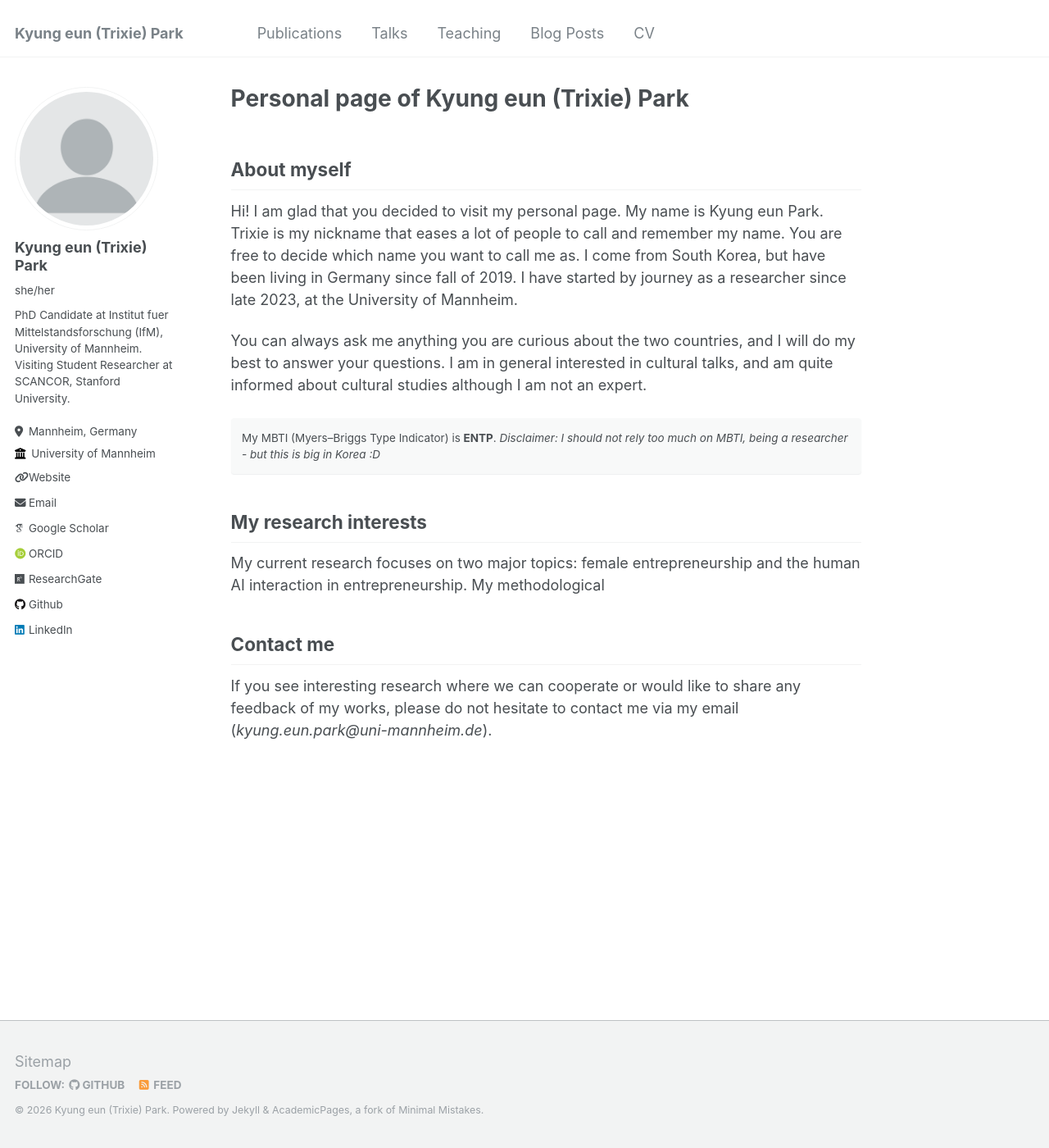
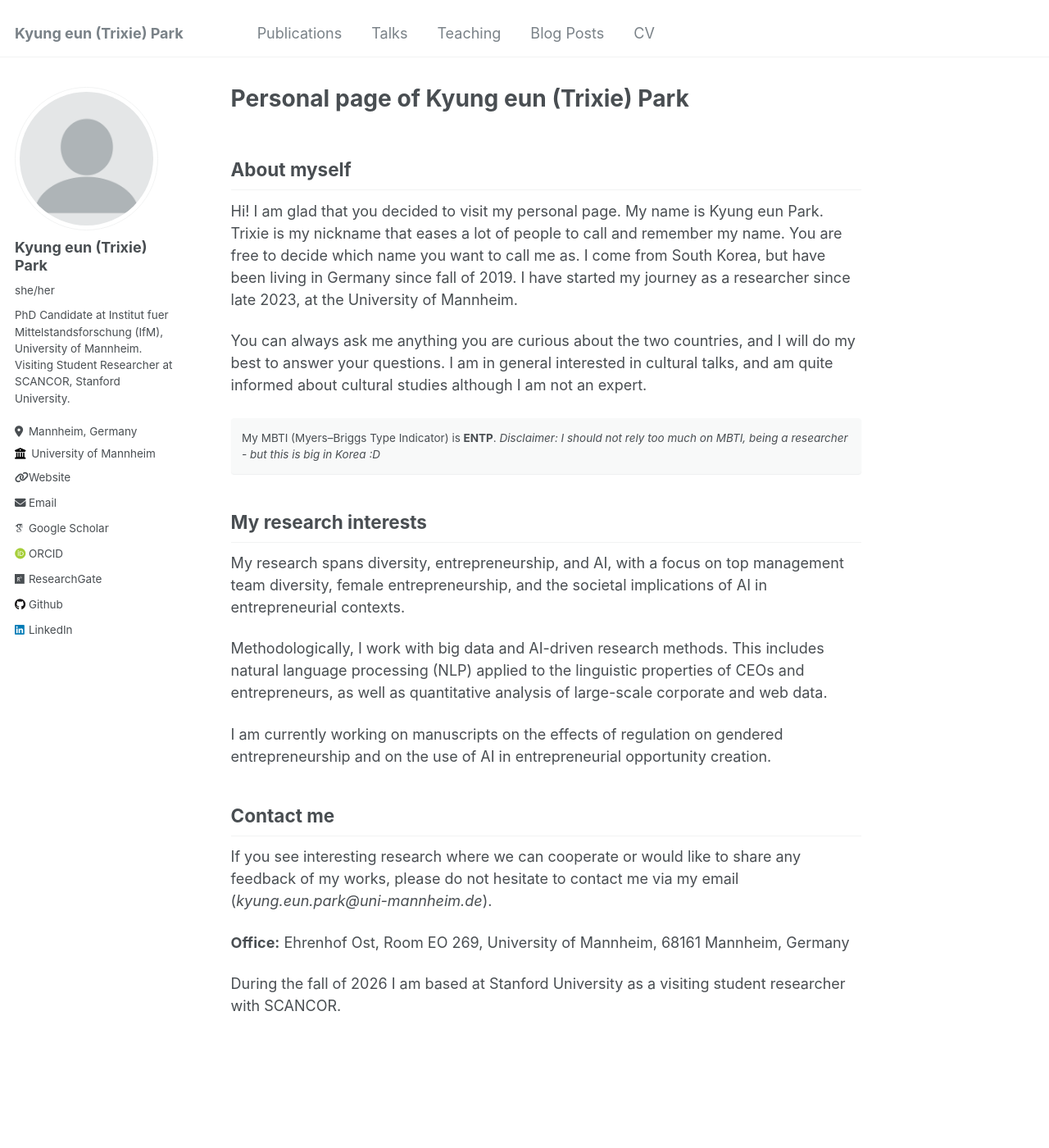
Before and after one commit to KyungEPark/KyungEPark.github.io, a Jekyll site: the page built from _pages/about.md, in a window 1280 px wide and 1400 px high. Shown: the whole window at 82% size. Built offline with Jekyll 4.4.1, drawn with Linux system fonts in a browser that asks for light colours; some web fonts are replaced.

Commit message:
Pull profile details from the IfM page; fix broken Website link
The sidebar "Website" link pointed at institut-fuer-mittelstandsforschung.de
/kos/WNetz?art=Person.show&id=278, which now redirects to the institute's
homepage rather than a profile. Point it at the current IfM team page.

From that page:

- Complete the research interests section on the about page, which ended
  mid-sentence at "My methodological ".
- Add the office address and a note about the Stanford visit to Contact.
- Name GESS in the CV's doctoral entry.

Also shorten site.description: it is now rendered as the meta description,
and at 437 characters it was cut off well before the end. Fix "by journey"
-> "my journey" and drop the blank lines after the about page front matter
so the page has a usable excerpt.

Co-Authored-By: Claude Opus 5 (1M context) <noreply@anthropic.com>

```diff
--- a/_config.yml
+++ b/_config.yml
@@ -11,7 +11,7 @@ locale                   : "en-US"
 title                    : "Kyung eun (Trixie) Park"
 title_separator          : "-"
 name                     : &name "Kyung eun (Trixie) Park"
-description              : &description "Hi, I am a PhD candidate at Institut fuer Mittelstandsforschung (IfM) of the University of Mannheim. My research interests are: DEI (Diversity, Equality and Inclusion) at the CEO / top management level, AI (Artificial intelligence) utilization in Management research including utilizing linguistic properties of CEOs / entrepreneurs using NLP (Natural language processing), and investigation of different impacts of gender quota regulations."
+description              : &description "PhD candidate at the Institute for SME Research (ifm), University of Mannheim. Research on top management team diversity, female entrepreneurship, and AI in entrepreneurship."
 url                      : https://KyungEPark.github.io
 baseurl                  : "" # the subpath of your site, e.g. "/blog"
 repository               : "KyungEPark/KyungEPark.github.io"
@@ -29,7 +29,7 @@ author:
   bio              : "PhD Candidate at Institut fuer Mittelstandsforschung (IfM), University of Mannheim. Visiting Student Researcher at SCANCOR, Stanford University."
   location         : "Mannheim, Germany"
   employer         : "University of Mannheim"
-  uri              : "https://www.institut-fuer-mittelstandsforschung.de/kos/WNetz?art=Person.show&id=278"
+  uri              : "https://www.uni-mannheim.de/en/ifm/about-us/team/kyung-eun-park/"
   email            : "kyung.eun.park@uni-mannheim.de"
 
   # Academic websites
--- a/_pages/about.md
+++ b/_pages/about.md
@@ -7,13 +7,11 @@ redirect_from:
   - /about.html
 ---
 
-
-
 About myself
 ------
 Hi! I am glad that you decided to visit my personal page.
 My name is Kyung eun Park. Trixie is my nickname that eases a lot of people to call and remember my name. You are free to decide which name you want to call me as.
-I come from South Korea, but have been living in Germany since fall of 2019. I have started by journey as a researcher since late 2023, at the University of Mannheim.
+I come from South Korea, but have been living in Germany since fall of 2019. I have started my journey as a researcher since late 2023, at the University of Mannheim.
 
 You can always ask me anything you are curious about the two countries, and I will do my best to answer your questions. I am in general interested in cultural talks, and am quite informed about cultural studies although I am not an expert.
 
@@ -24,10 +22,16 @@ My MBTI (Myers–Briggs Type Indicator) is **ENTP**.
 
 My research interests
 ------
-My current research focuses on two major topics: female entrepreneurship and the human AI interaction in entrepreneurship. My methodological
+My research spans diversity, entrepreneurship, and AI, with a focus on top management team diversity, female entrepreneurship, and the societal implications of AI in entrepreneurial contexts.
 
+Methodologically, I work with big data and AI-driven research methods. This includes natural language processing (NLP) applied to the linguistic properties of CEOs and entrepreneurs, as well as quantitative analysis of large-scale corporate and web data.
 
+I am currently working on manuscripts on the effects of regulation on gendered entrepreneurship and on the use of AI in entrepreneurial opportunity creation.
 
 Contact me
 ------
 If you see interesting research where we can cooperate or would like to share any feedback of my works, please do not hesitate to contact me via my email (*kyung.eun.park@uni-mannheim.de*).
+
+**Office:** Ehrenhof Ost, Room EO 269, University of Mannheim, 68161 Mannheim, Germany
+
+During the fall of 2026 I am based at Stanford University as a visiting student researcher with SCANCOR.
```
Also changed, not shown: _pages/cv.md (+1 -1 lines).
